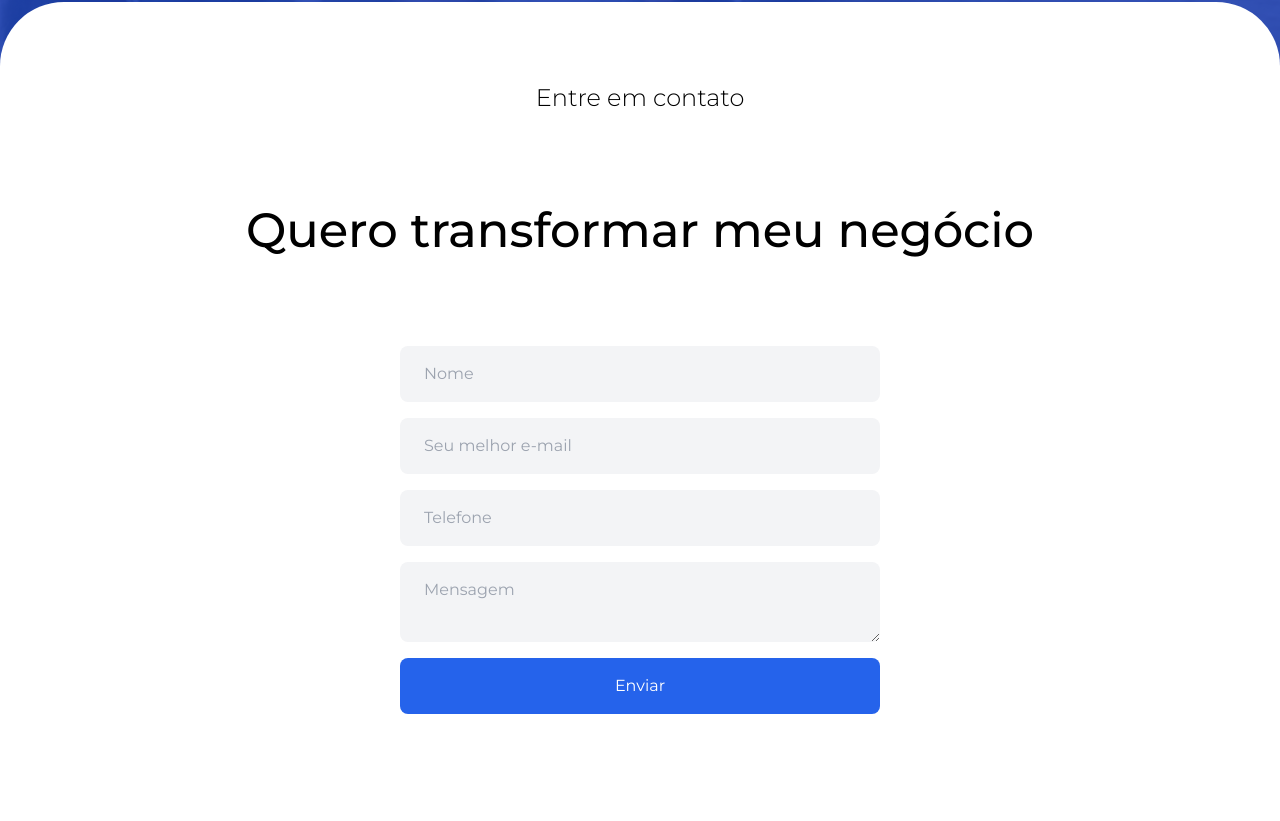
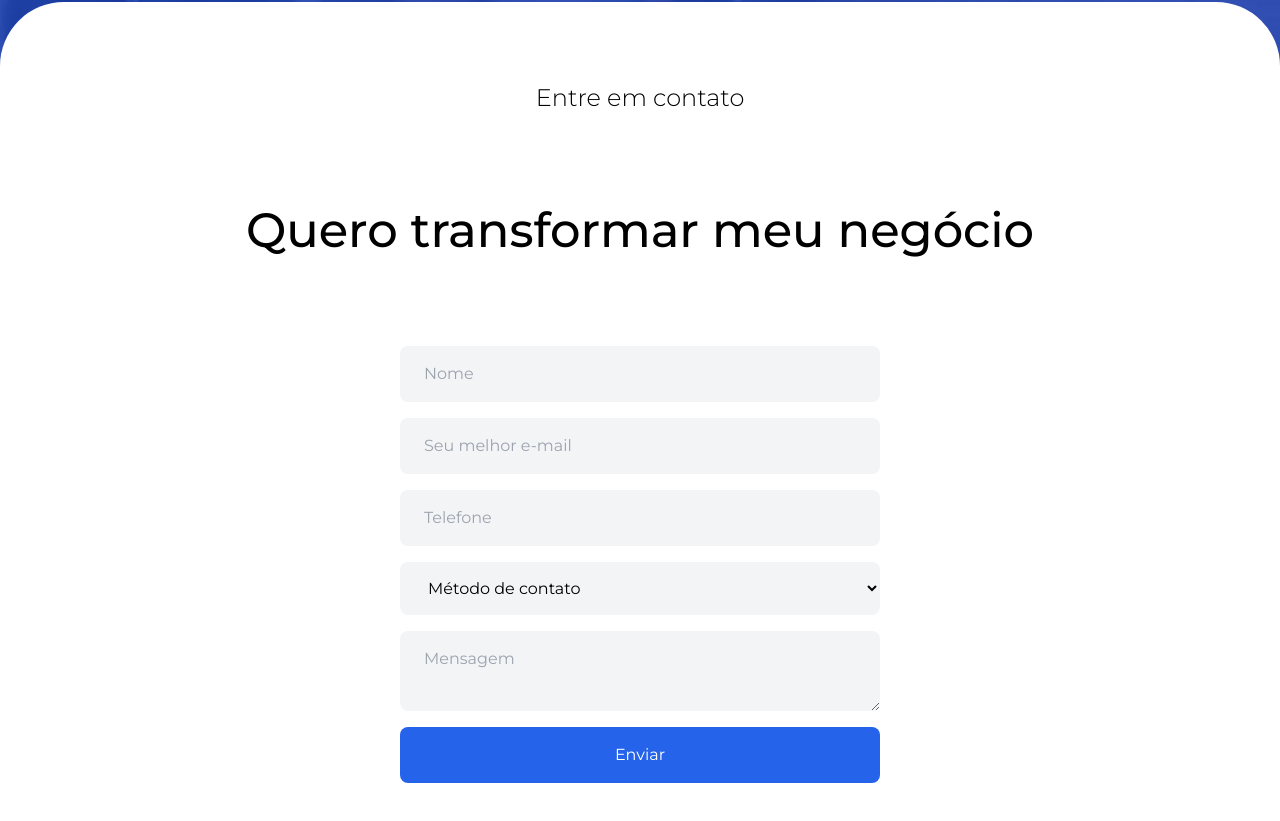
Before and after one commit to ronaldscruz/ibandigital, a Next.js app: page / in a window 1280 px wide. Shown: the part 2382-3203 px from the top of the page. Built offline with nearby package versions, Linux system fonts and the light colour scheme.

Commit message:
feat: prefered way of answering; form validation

```diff
--- a/src/components/Home/Contact/Contact.jsx
+++ b/src/components/Home/Contact/Contact.jsx
@@ -15,6 +15,8 @@ export default function Contact() {
   const [formSubmitted, setFormSubmitted] = useState(false);
 
   const handleSubmit = async (e) => {
+    e.current.checkValidity();
+
     e.preventDefault();
 
     const form = document.querySelector("form");
@@ -76,6 +78,7 @@ export default function Contact() {
                   name="name"
                   placeholder="Nome"
                   className="w-full max-w-[480px] py-4 px-6 bg-gray-100 rounded-lg"
+                  required
                 />
                 <input
                   disabled={formSubmitted}
@@ -83,6 +86,7 @@ export default function Contact() {
                   name="email"
                   placeholder="Seu melhor e-mail"
                   className="w-full max-w-[480px] py-4 px-6 bg-gray-100 rounded-lg"
+                  required
                 />
                 <input
                   disabled={formSubmitted}
@@ -90,12 +94,28 @@ export default function Contact() {
                   name="phone"
                   placeholder="Telefone"
                   className="w-full max-w-[480px] py-4 px-6 bg-gray-100 rounded-lg"
+                  required
                 />
+                {/* select field that has 2 options: Telefone or E-mail, where user selects the method of answer that he prefers */}
+                <select
+                  disabled={formSubmitted}
+                  name="contact-method"
+                  className="w-full max-w-[480px] py-4 px-6 bg-gray-100 rounded-lg"
+                  required
+                >
+                  <option value="" disabled selected hidden>
+                    Método de contato
+                  </option>
+                  <option value="phone">Receber contato via ligação</option>
+                  <option value="whatsapp">Receber contato via WhatsApp</option>
+                  <option value="email">Receber contato via e-mail</option>
+                </select>
                 <textarea
                   disabled={formSubmitted}
                   name="message"
                   placeholder="Mensagem"
                   className="w-full max-w-[480px] py-4 px-6 bg-gray-100 rounded-lg"
+                  required
                 />
                 <button
                   disabled={formSubmitted || loading}
```
